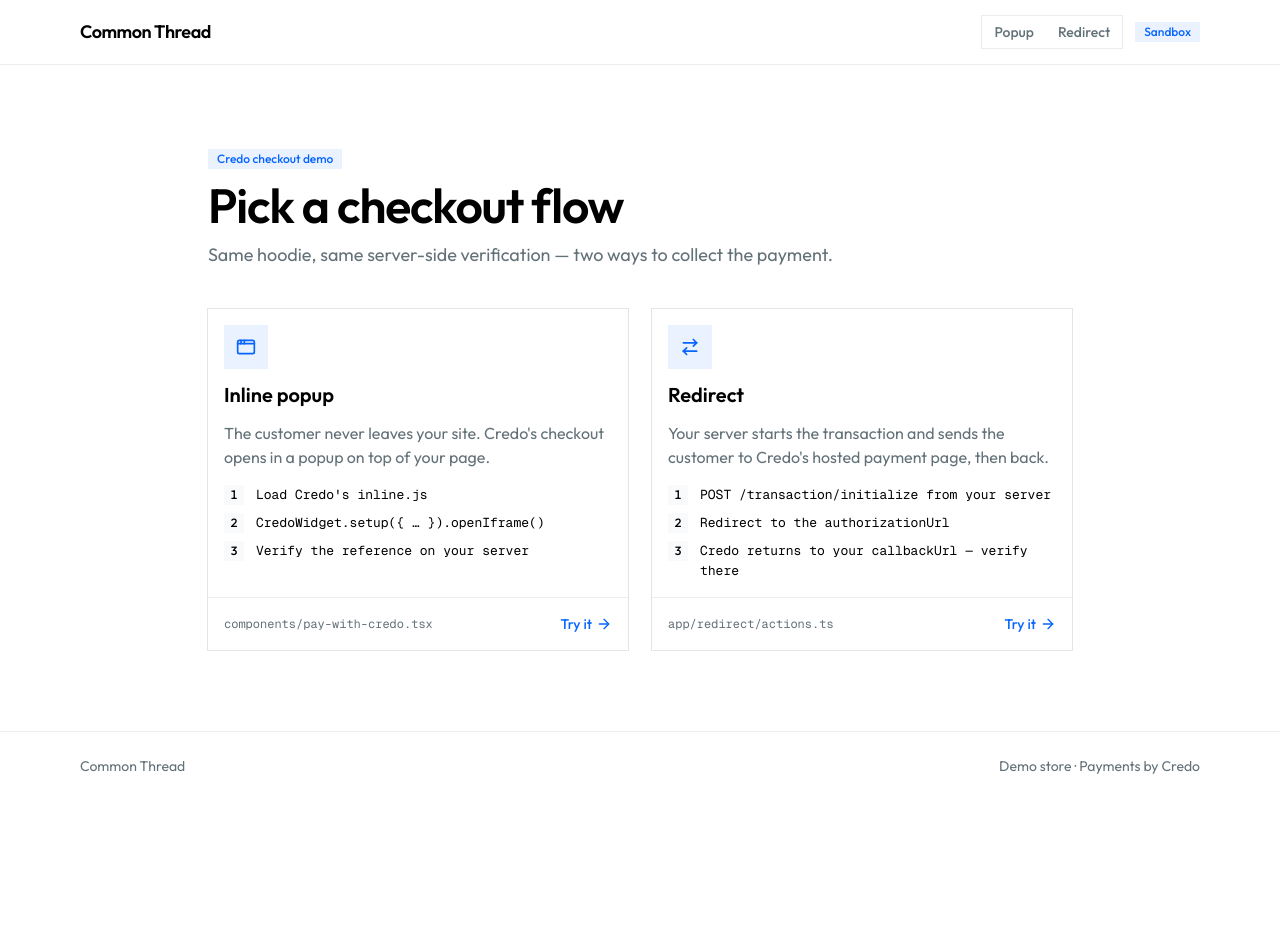
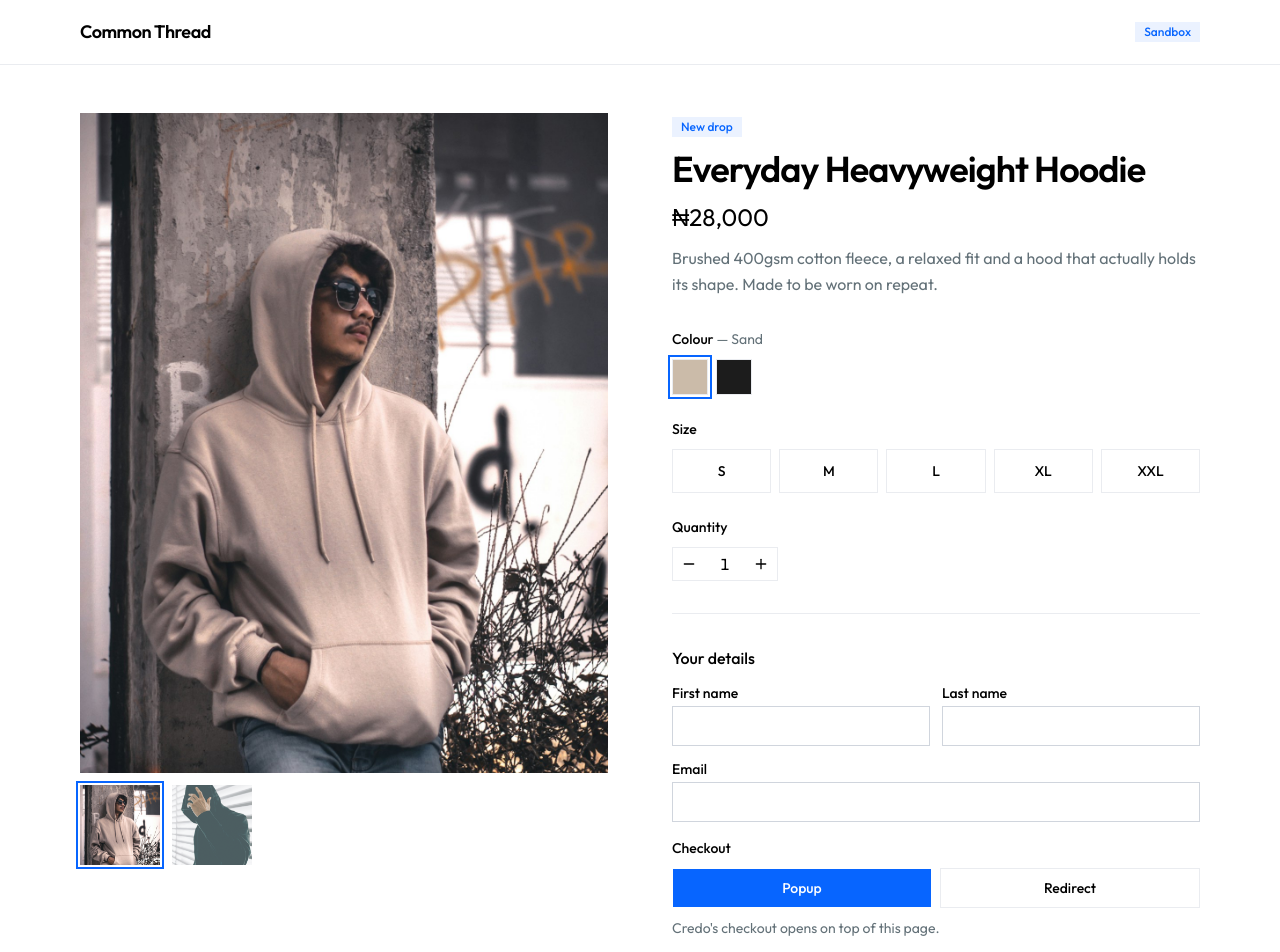
Before and after one commit to memoye/credo-demo, a Next.js app: page / in a window 1280 px wide. Shown: the top 952 px of the page. Before the commit the page ends 800 px from the top, so only its background shows below. Built offline with nearby package versions, Linux system fonts and the light colour scheme.

Commit message:
One product page with popup/redirect choice; fix pay button stuck after returning to store

```diff
--- a/src/app/layout.tsx
+++ b/src/app/layout.tsx
@@ -1,7 +1,6 @@
 import type { Metadata } from "next";
 import { Geist_Mono, Outfit } from "next/font/google";
 import Link from "next/link";
-import { CheckoutSwitch } from "@/components/checkout-switch";
 import { Badge } from "@/components/ui/badge";
 import { IS_SANDBOX } from "@/lib/credo";
 import "./globals.css";
@@ -31,8 +30,7 @@ export default function RootLayout({ children }: LayoutProps<"/">) {
               Common Thread
             </Link>
             <div className="flex items-center gap-3">
-              <CheckoutSwitch />
-              {IS_SANDBOX && <Badge variant="secondary" className="hidden sm:inline-flex">Sandbox</Badge>}
+              {IS_SANDBOX && <Badge variant="secondary">Sandbox</Badge>}
             </div>
           </div>
         </header>
--- a/src/app/page.tsx
+++ b/src/app/page.tsx
@@ -1,81 +1,5 @@
-import Link from "next/link";
-import { AppWindow, ArrowRight, ArrowRightLeft } from "lucide-react";
-import { Badge } from "@/components/ui/badge";
-import { Card, CardContent, CardDescription, CardFooter, CardHeader, CardTitle } from "@/components/ui/card";
-
-const flows = [
-  {
-    href: "/popup",
-    icon: AppWindow,
-    title: "Inline popup",
-    description: "The customer never leaves your site. Credo's checkout opens in a popup on top of your page.",
-    steps: [
-      "Load Credo's inline.js",
-      "CredoWidget.setup({ … }).openIframe()",
-      "Verify the reference on your server",
-    ],
-    file: "components/pay-with-credo.tsx",
-  },
-  {
-    href: "/redirect",
-    icon: ArrowRightLeft,
-    title: "Redirect",
-    description: "Your server starts the transaction and sends the customer to Credo's hosted payment page, then back.",
-    steps: [
-      "POST /transaction/initialize from your server",
-      "Redirect to the authorizationUrl",
-      "Credo returns to your callbackUrl — verify there",
-    ],
-    file: "app/redirect/actions.ts",
-  },
-];
+import { ProductPage } from "@/components/product-page";
 
 export default function Home() {
-  return (
-    <main className="mx-auto w-full max-w-4xl px-4 py-12 md:py-20">
-      <div className="max-w-2xl space-y-3">
-        <Badge variant="secondary">Credo checkout demo</Badge>
-        <h1 className="text-4xl font-semibold tracking-tight sm:text-5xl">Pick a checkout flow</h1>
-        <p className="text-lg text-muted-foreground">
-          Same hoodie, same server-side verification — two ways to collect the payment.
-        </p>
-      </div>
-
-      <div className="mt-10 grid gap-6 md:grid-cols-2">
-        {flows.map(({ href, icon: Icon, title, description, steps, file }) => (
-          <Link key={href} href={href} className="group outline-none">
-            <Card className="h-full transition group-hover:ring-primary group-focus-visible:ring-2 group-focus-visible:ring-primary">
-              <CardHeader className="gap-3">
-                <div className="flex size-11 items-center justify-center bg-secondary text-primary">
-                  <Icon className="size-5" />
-                </div>
-                <CardTitle className="text-xl font-semibold">{title}</CardTitle>
-                <CardDescription className="text-base">{description}</CardDescription>
-              </CardHeader>
-
-              <CardContent className="flex-1">
-                <ol className="space-y-2">
-                  {steps.map((step, i) => (
-                    <li key={step} className="flex gap-3 text-sm">
-                      <span className="flex size-5 shrink-0 items-center justify-center bg-muted text-xs font-medium tabular-nums">
-                        {i + 1}
-                      </span>
-                      <span className="font-mono text-[13px] leading-5">{step}</span>
-                    </li>
-                  ))}
-                </ol>
-              </CardContent>
-
-              <CardFooter className="justify-between border-t bg-transparent">
-                <span className="font-mono text-xs text-muted-foreground">{file}</span>
-                <span className="flex items-center gap-1 font-medium text-primary">
-                  Try it <ArrowRight className="size-4 transition group-hover:translate-x-0.5" />
-                </span>
-              </CardFooter>
-            </Card>
-          </Link>
-        ))}
-      </div>
-    </main>
-  );
+  return <ProductPage />;
 }
--- a/src/app/popup/page.tsx
+++ /dev/null
@@ -1,6 +0,0 @@
-import { ProductPage } from "@/components/product-page";
-
-// Checkout opens Credo's inline popup on top of this page.
-export default function PopupCheckout() {
-  return <ProductPage checkout="popup" />;
-}
--- a/src/app/redirect/page.tsx
+++ /dev/null
@@ -1,6 +0,0 @@
-import { ProductPage } from "@/components/product-page";
-
-// Checkout sends the customer to Credo's hosted payment page and back.
-export default function RedirectCheckout() {
-  return <ProductPage checkout="redirect" />;
-}
--- a/src/components/checkout-switch.tsx
+++ /dev/null
@@ -1,33 +0,0 @@
-"use client";
-
-import Link from "next/link";
-import { usePathname } from "next/navigation";
-import { cn } from "@/lib/utils";
-
-const modes = [
-  { href: "/popup", label: "Popup" },
-  { href: "/redirect", label: "Redirect" },
-];
-
-// Lets the presenter flip between the two Credo checkout styles.
-export function CheckoutSwitch() {
-  const pathname = usePathname();
-
-  return (
-    <nav aria-label="Checkout style" className="flex border text-sm">
-      {modes.map((m) => (
-        <Link
-          key={m.href}
-          href={m.href}
-          aria-current={pathname === m.href ? "page" : undefined}
-          className={cn(
-            "px-3 py-1.5 font-medium transition-colors",
-            pathname === m.href ? "bg-primary text-primary-foreground" : "text-muted-foreground hover:text-foreground",
-          )}
-        >
-          {m.label}
-        </Link>
-      ))}
-    </nav>
-  );
-}
--- a/src/components/pay-with-credo.tsx
+++ b/src/components/pay-with-credo.tsx
@@ -56,7 +56,12 @@ export function PayWithCredo({ amount, email, firstName, lastName, metadata = {}
 
       // Payment finished in the popup. Don't trust the browser —
       // go to /success, which verifies the reference on the server.
-      callBack: () => router.push(successUrl),
+      callBack: () => {
+        // Next keeps this page alive in the background (cacheComponents), so reset
+        // the button now or it's still "paying" when the customer comes back.
+        setPaying(false);
+        router.push(successUrl);
+      },
     });
 
     handler.openIframe();
--- a/src/components/pay-with-redirect.tsx
+++ b/src/components/pay-with-redirect.tsx
@@ -1,23 +1,33 @@
 "use client";
 
-import { useState, useTransition } from "react";
-import { startCheckout, type Order } from "@/app/redirect/actions";
+import { useEffect, useState } from "react";
+import { startCheckout, type Order } from "@/app/actions";
 import { Button } from "@/components/ui/button";
 import { formatNaira } from "@/lib/product";
 
 type Props = { order: Order; amount: number; disabled?: boolean };
 
 export function PayWithRedirect({ order, amount, disabled }: Props) {
-  const [pending, startTransition] = useTransition();
+  const [pending, setPending] = useState(false);
   const [error, setError] = useState<string>();
 
-  function pay() {
+  // If the customer hits Back on Credo's page, the browser may restore this page
+  // from its cache exactly as they left it — still "redirecting". Reset it.
+  useEffect(() => {
+    const onPageShow = (e: PageTransitionEvent) => e.persisted && setPending(false);
+    window.addEventListener("pageshow", onPageShow);
+    return () => window.removeEventListener("pageshow", onPageShow);
+  }, []);
+
+  async function pay() {
     setError(undefined);
-    startTransition(async () => {
-      // On success the server action redirects to Credo, so this only returns on failure.
-      const result = await startCheckout(order);
-      if (result?.error) setError(result.error);
-    });
+    setPending(true);
+    // On success the server action redirects to Credo, so this only returns on failure.
+    const result = await startCheckout(order);
+    if (result?.error) {
+      setError(result.error);
+      setPending(false);
+    }
   }
 
   return (
--- a/src/components/product-page.tsx
+++ b/src/components/product-page.tsx
@@ -15,7 +15,13 @@ import { IS_SANDBOX } from "@/lib/credo";
 import { formatNaira, product } from "@/lib/product";
 import { cn } from "@/lib/utils";
 
-export function ProductPage({ checkout }: { checkout: "popup" | "redirect" }) {
+const checkoutOptions = [
+  { id: "popup", label: "Popup", hint: "Credo's checkout opens on top of this page." },
+  { id: "redirect", label: "Redirect", hint: "You'll be taken to Credo's hosted payment page and back." },
+] as const;
+
+export function ProductPage() {
+  const [checkout, setCheckout] = useState<(typeof checkoutOptions)[number]["id"]>("popup");
   const [color, setColor] = useState(product.colors[0]);
   const [size, setSize] = useState<string>();
   const [quantity, setQuantity] = useState(1);
@@ -125,6 +131,23 @@ export function ProductPage({ checkout }: { checkout: "popup" | "redirect" }) {
           </div>
           <TextField id="email" label="Email" type="email" value={email} onChange={setEmail} autoComplete="email" />
 
+          <Field label="Checkout">
+            <div className="grid grid-cols-2 gap-2">
+              {checkoutOptions.map((o) => (
+                <Button
+                  key={o.id}
+                  variant={o.id === checkout ? "default" : "outline"}
+                  aria-pressed={o.id === checkout}
+                  onClick={() => setCheckout(o.id)}
+                  className="h-10"
+                >
+                  {o.label}
+                </Button>
+              ))}
+            </div>
+            <p className="text-sm text-muted-foreground">{checkoutOptions.find((o) => o.id === checkout)?.hint}</p>
+          </Field>
+
           {checkout === "popup" ? (
             <PayWithCredo
               amount={total}
@@ -143,8 +166,7 @@ export function ProductPage({ checkout }: { checkout: "popup" | "redirect" }) {
           )}
           {!size && <p className="text-center text-sm text-muted-foreground">Select a size to continue</p>}
           <p className="flex items-center justify-center gap-1.5 text-sm text-muted-foreground">
-            <Lock className="size-3.5" />
-            {checkout === "popup" ? "Payments secured by Credo" : "You'll be taken to Credo's secure payment page"}
+            <Lock className="size-3.5" /> Payments secured by Credo
           </p>
         </div>
 
```
Also changed, not shown: src/app/actions.ts (renamed from src/app/redirect/actions.ts), 1 other file (tests, documents, lock files or other folders).
